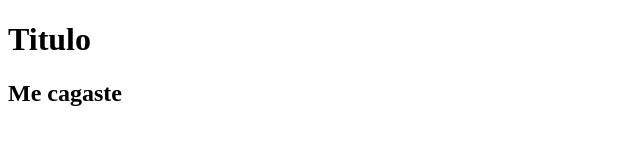
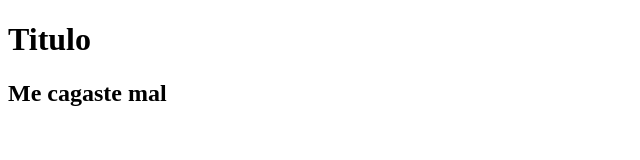
Before and after one commit to Naihon/Pana1, a plain HTML site: page index.html in a window 1280 px wide. Shown: the full height of the page, 0-640 px from the left. Drawn offline with Linux system fonts and the light colour scheme.

Commit message:
h2modificado

```diff
--- a/index.html
+++ b/index.html
@@ -9,6 +9,6 @@
   <body>
     <h1>Titulo</h1>
 
-    <h2>Me cagaste</h2>
+    <h2>Me cagaste mal</h2>
   </body>
 </html>
```
